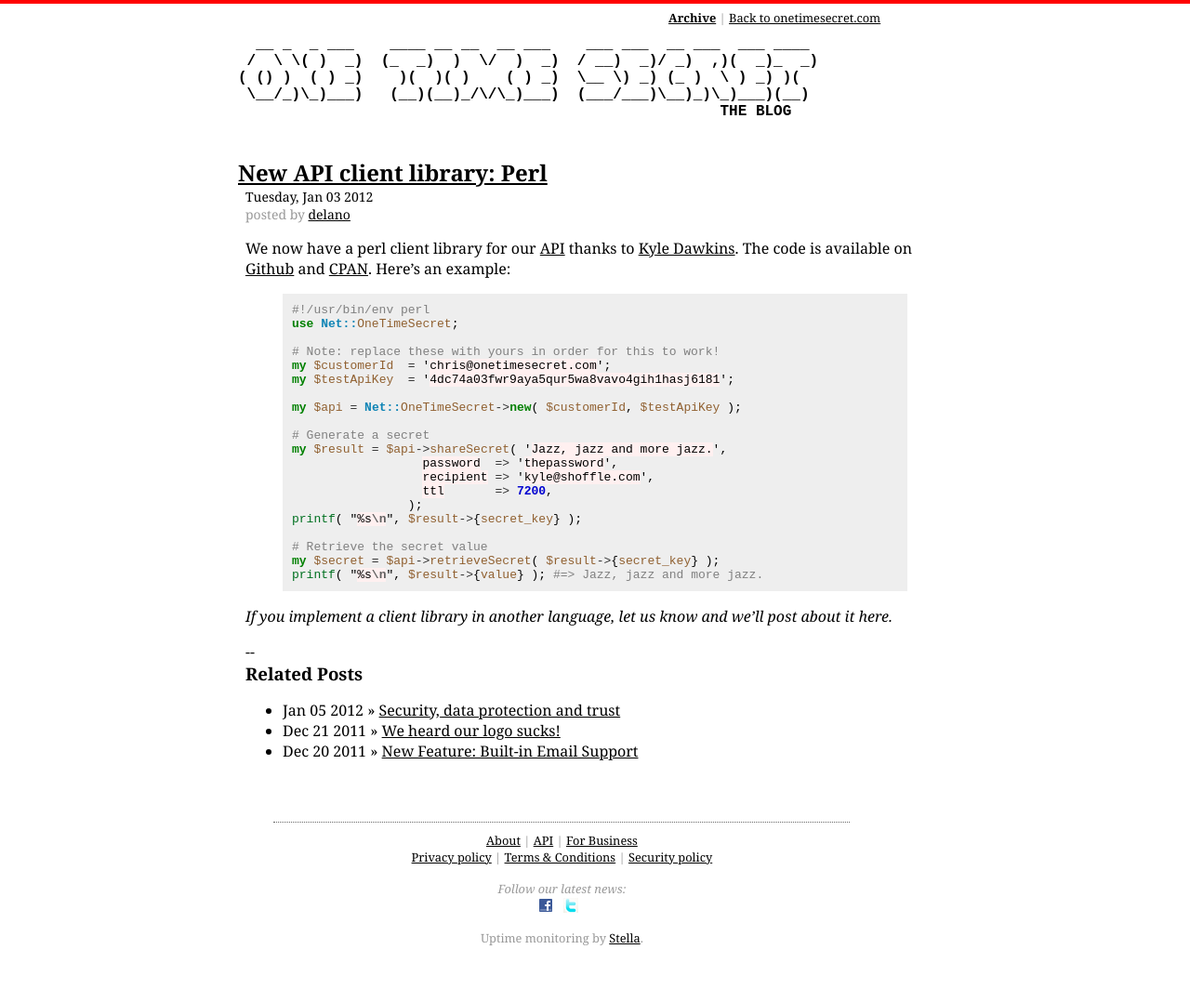
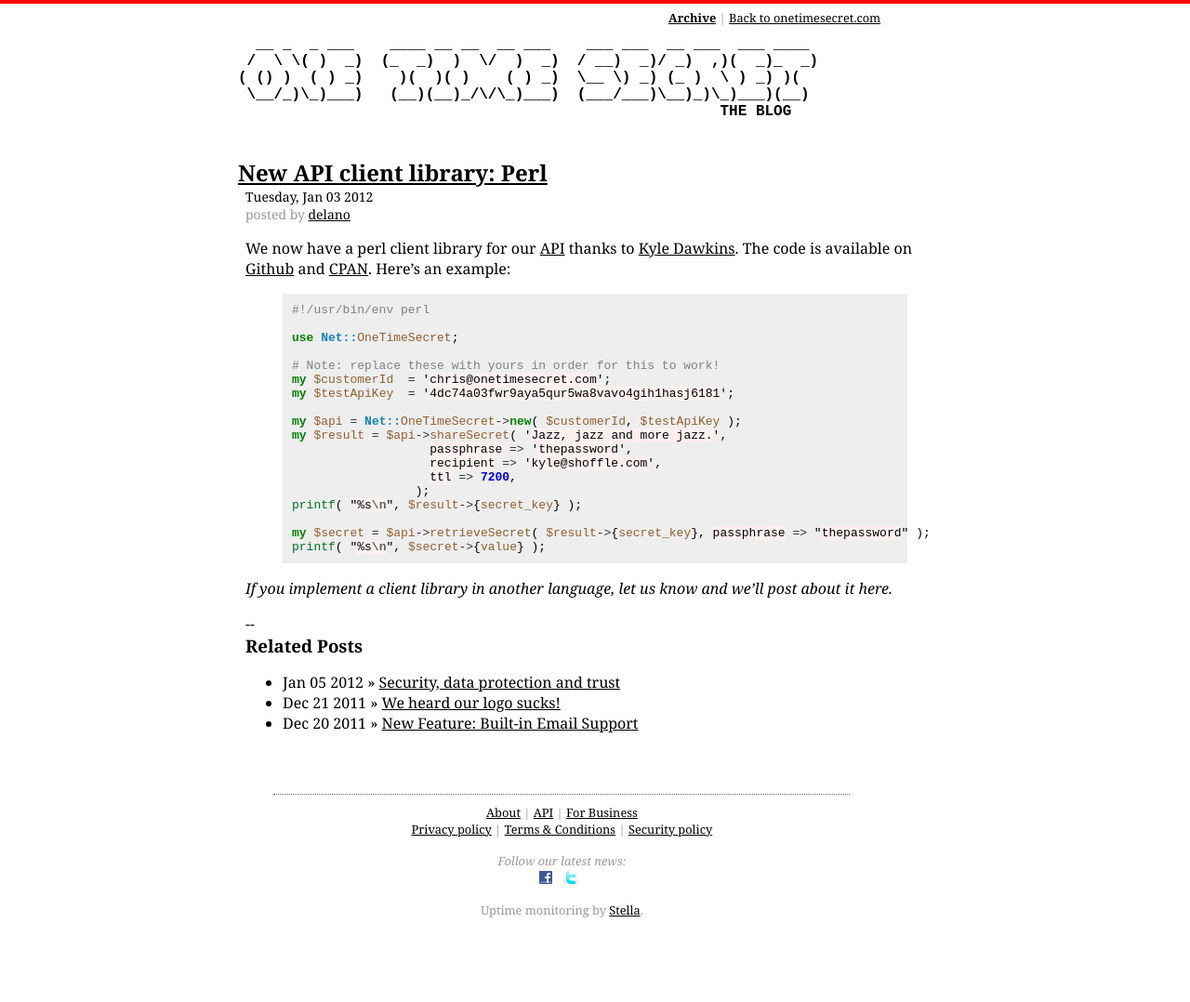
Before and after one commit to onetimesecret/onetimesecret.github.com, a Jekyll site: the page built from _posts/technical/2012-01-03-perl-api-library.md, in a window 1280 px wide. Shown: the whole page at 93% size. Built offline with Jekyll 4.4.1, drawn with Linux system fonts in a browser that asks for light colours; Markdown is read by kramdown in place of the engine named in the settings; after the commit the page ends 1048 px from its top, so only the background shows below that.

Commit message:
Updated perl lib example

```diff
--- a/_posts/technical/2012-01-03-perl-api-library.md
+++ b/_posts/technical/2012-01-03-perl-api-library.md
@@ -4,10 +4,11 @@
 who: delano
 ---
 
-We now have a perl client library for our [API](https://onetimesecret.com/docs/api/) thanks to <a href="http://www.shoffle.com/">Kyle Dawkins</a>. The code is available on [Github](https://github.com/quile/OneTimeSecret) and [CPAN](http://search.cpan.org/~kyled/Net-OneTimeSecret-0.01/lib/Net/OneTimeSecret.pm). Here's an example:
+We now have a perl client library for our [API](https://onetimesecret.com/docs/api/) thanks to <a href="http://www.shoffle.com/">Kyle Dawkins</a>. The code is available on [Github](https://github.com/quile/OneTimeSecret) and [CPAN](http://search.cpan.org/~kyled/Net-OneTimeSecret/lib/Net/OneTimeSecret.pm). Here's an example:
 
 {% highlight perl %}
 #!/usr/bin/env perl
+
 use Net::OneTimeSecret;
 
 # Note: replace these with yours in order for this to work!
@@ -15,18 +16,16 @@
 my $testApiKey  = '4dc74a03fwr9aya5qur5wa8vavo4gih1hasj6181';
 
 my $api = Net::OneTimeSecret->new( $customerId, $testApiKey );
-
-# Generate a secret
 my $result = $api->shareSecret( 'Jazz, jazz and more jazz.',
-                  password  => 'thepassword',
-                  recipient => 'kyle@shoffle.com',
-                  ttl       => 7200,
-                );
+                   passphrase => 'thepassword',
+                   recipient => 'kyle@shoffle.com',
+                   ttl => 7200,
+                 );
 printf( "%s\n", $result->{secret_key} );
 
-# Retrieve the secret value
-my $secret = $api->retrieveSecret( $result->{secret_key} );
-printf( "%s\n", $result->{value} ); #=> Jazz, jazz and more jazz.
+my $secret = $api->retrieveSecret( $result->{secret_key}, passphrase => "thepassword" );
+printf( "%s\n", $secret->{value} );
+
 {% endhighlight %}
 
 *If you implement a client library in another language, let us know and we'll post about it here.*
```
